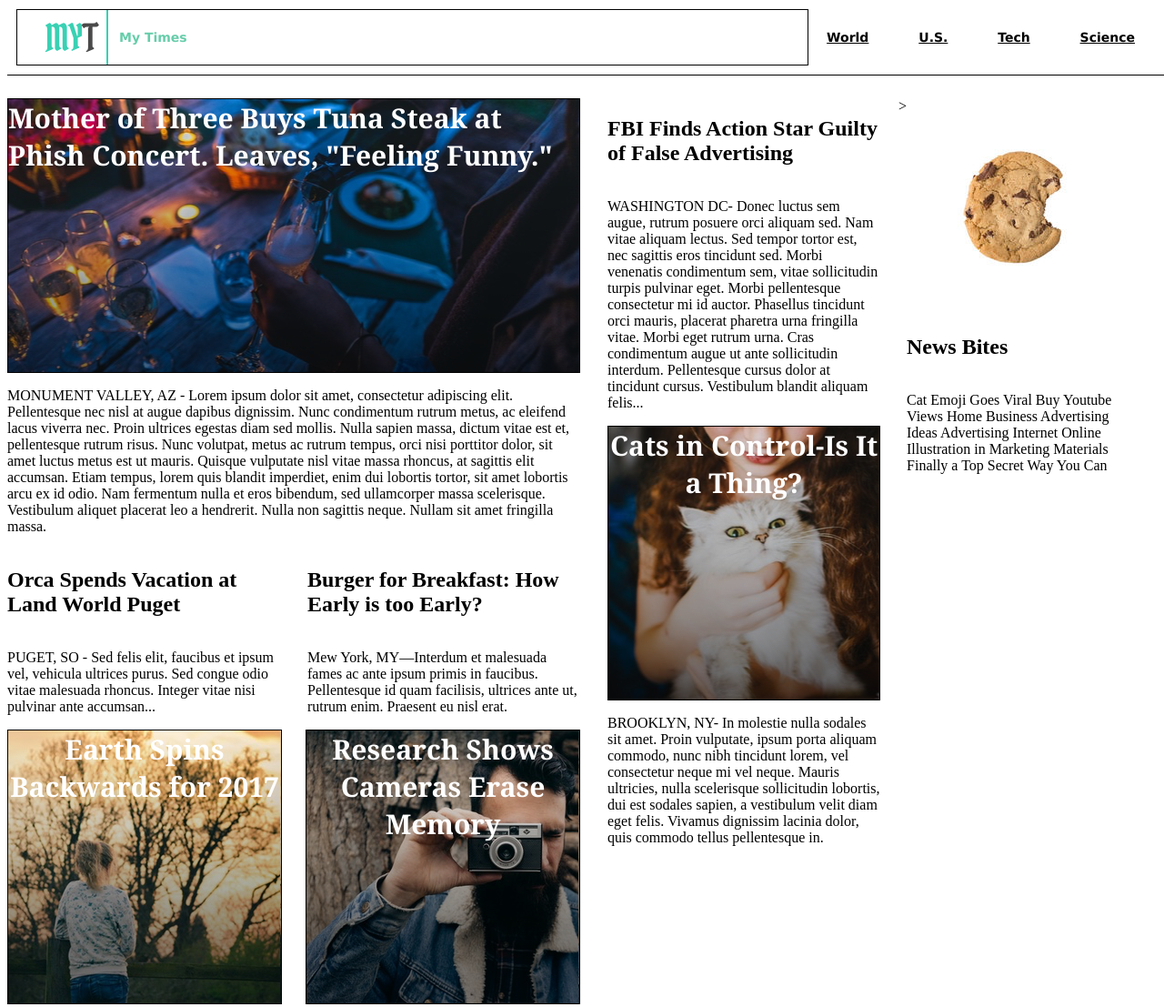
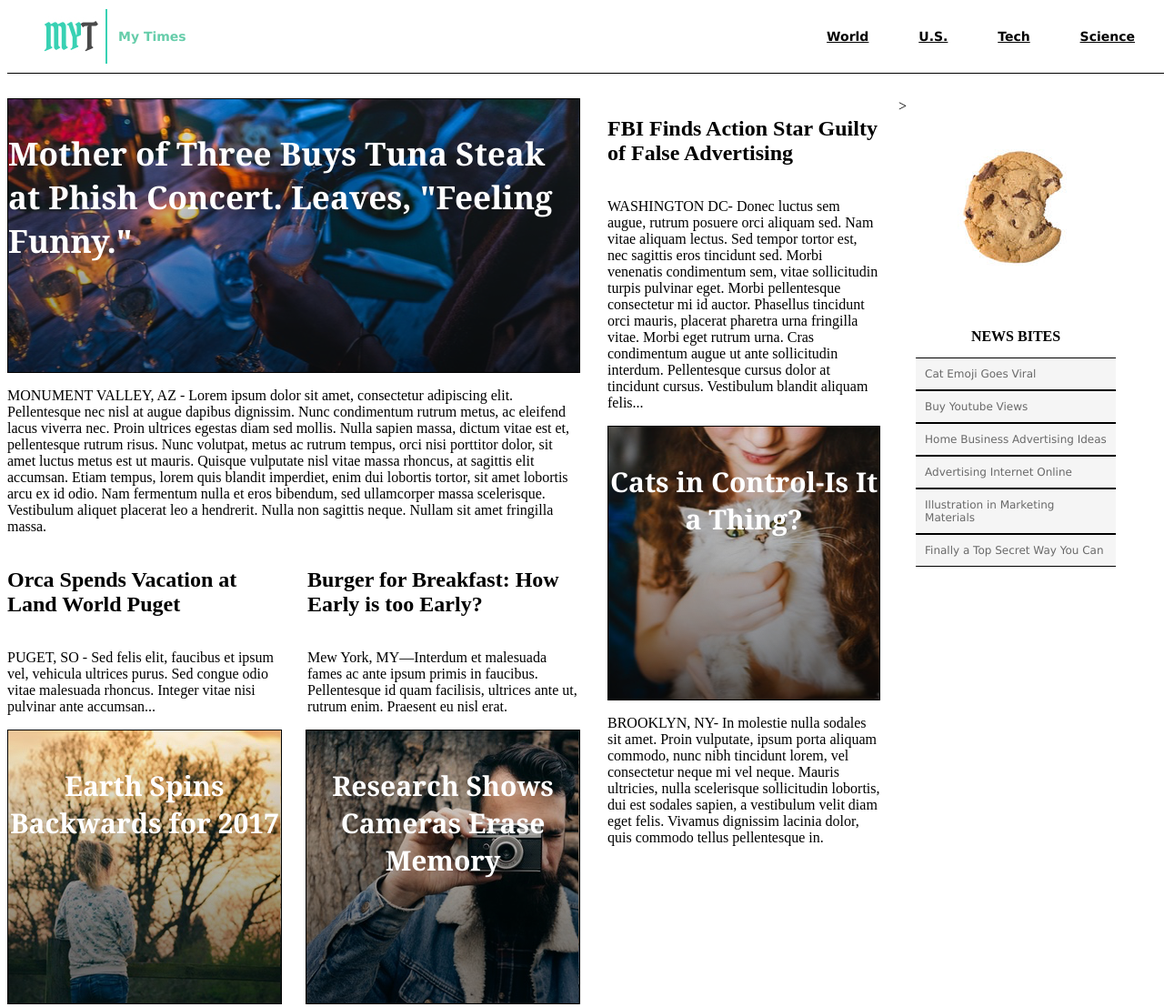
Before and after one commit to anirban21/MyTimes, a plain HTML site: page index.html in a window 1280 px wide. Shown: the whole page at 91% size. Drawn offline with Linux system fonts and the light colour scheme.

Commit message:
Cleaned up a few image titles and wrapped up third column

```diff
--- a/index.html
+++ b/index.html
@@ -24,7 +24,7 @@
 
         <div class="tunastory">
           <div class="funny">
-            Mother of Three Buys Tuna Steak at Phish Concert. Leaves, "Feeling Funny."
+            <h3>Mother of Three Buys Tuna Steak at Phish Concert. Leaves, "Feeling Funny."</h3>
           </div>
             <p>MONUMENT VALLEY, AZ - Lorem ipsum dolor sit amet, consectetur adipiscing elit. Pellentesque nec
               nisl at augue dapibus dignissim. Nunc condimentum rutrum metus, ac eleifend lacus viverra nec.
@@ -59,11 +59,11 @@
         </div>
 
         <div class="spins">
-          Earth Spins Backwards for 2017
+          <h4>Earth Spins Backwards for 2017</h4>
         </div>
 
         <div class="research">
-          Research Shows Cameras Erase Memory
+          <h4>Research Shows Cameras Erase Memory</h4>
         </div>
     </div>
     <!-- Middle Column -->
@@ -82,7 +82,7 @@
       </div>
       <div class="catstory">
         <div class="cats">
-          Cats in Control-Is It a Thing?
+          <h4>Cats in Control-Is It a Thing?</h4>
         </div>
         <p>
           BROOKLYN, NY- In molestie nulla sodales sit amet. Proin vulputate, ipsum porta aliquam
@@ -96,11 +96,14 @@
       <div class="column small">
         <img src="./resources/images/img-news-bite.png" alt="Cookie">
         <h2>
-            News Bites
+            NEWS BITES
         </h2>
-        <p>Cat Emoji Goes Viral Buy Youtube Views Home Business Advertising Ideas Advertising Internet Online
-          Illustration in Marketing Materials Finally a Top Secret Way You Can
-        </p>
+        <p>Cat Emoji Goes Viral </p>
+        <p>Buy Youtube Views </p>
+        <p>Home Business Advertising Ideas </p>
+        <p>Advertising Internet Online</p>
+        <p>Illustration in Marketing Materials</p>
+        <p>Finally a Top Secret Way You Can</p>
       </div>
     </div>
   </body>
--- a/resources/css/style.css
+++ b/resources/css/style.css
@@ -27,7 +27,6 @@ a{
   padding-left: 30px;
   color: MediumAquaMarine;
   align-items: center;
-  border: 1px solid black;
   margin: 10px;
   flex-grow: 1;
 }
@@ -66,8 +65,24 @@ h2.content{
 .column.small{
   display: flex;
   flex-direction: column;
+  align-items: center;
   width: 240px;
   margin-right: 20px;
+}
+.column.small h2{
+  font-size: 16px;
+  font-weight: bold;
+}
+.column.small p{
+  background-color: WhiteSmoke;
+  font-family: Verdana;
+  font-size: 12px;
+  color: DimGray;
+  border-bottom: 1px solid black;
+  border-top: 1px solid black;
+  width: 200px;
+  padding: 10px 10px;
+  margin: 0px 5px;
 }
 
 .tunastory, .orcastory, .burgerstory, .spins, .research, .fbistory, .catstory{
@@ -90,22 +105,26 @@ h2.content{
   display: flex;
   background-image: url("../../resources/images/img-story-main.png");
   height: 300px;
+  vertical-align: middle;
 }
 .spins{
   display: flex;
   background-image: url("../../resources/images/img-story-2.png");
   height: 300px;
   text-align: center;
+  vertical-align: middle;
 }
 .research{
   display: flex;
   background-image: url("../../resources/images/img-story-3.png");
   height: 300px;
   text-align: center;
+  vertical-align: middle;
 }
 .cats{
   display: flex;
   background-image: url("../../resources/images/img-story-1.png");
   height: 300px;
   text-align: center;
+  vertical-align: middle;
 }
```
Lines whose indentation alone changed are shown as unchanged.
